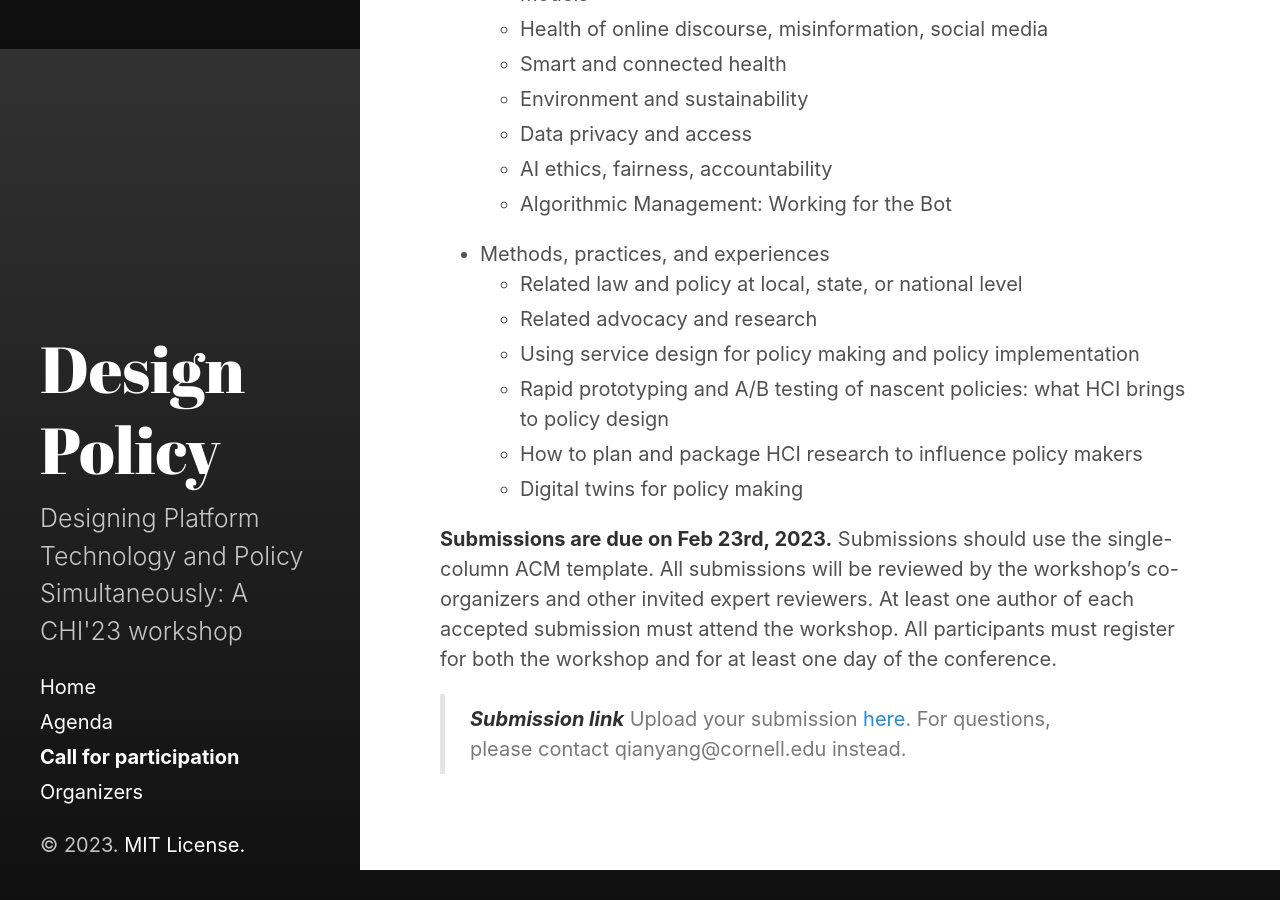
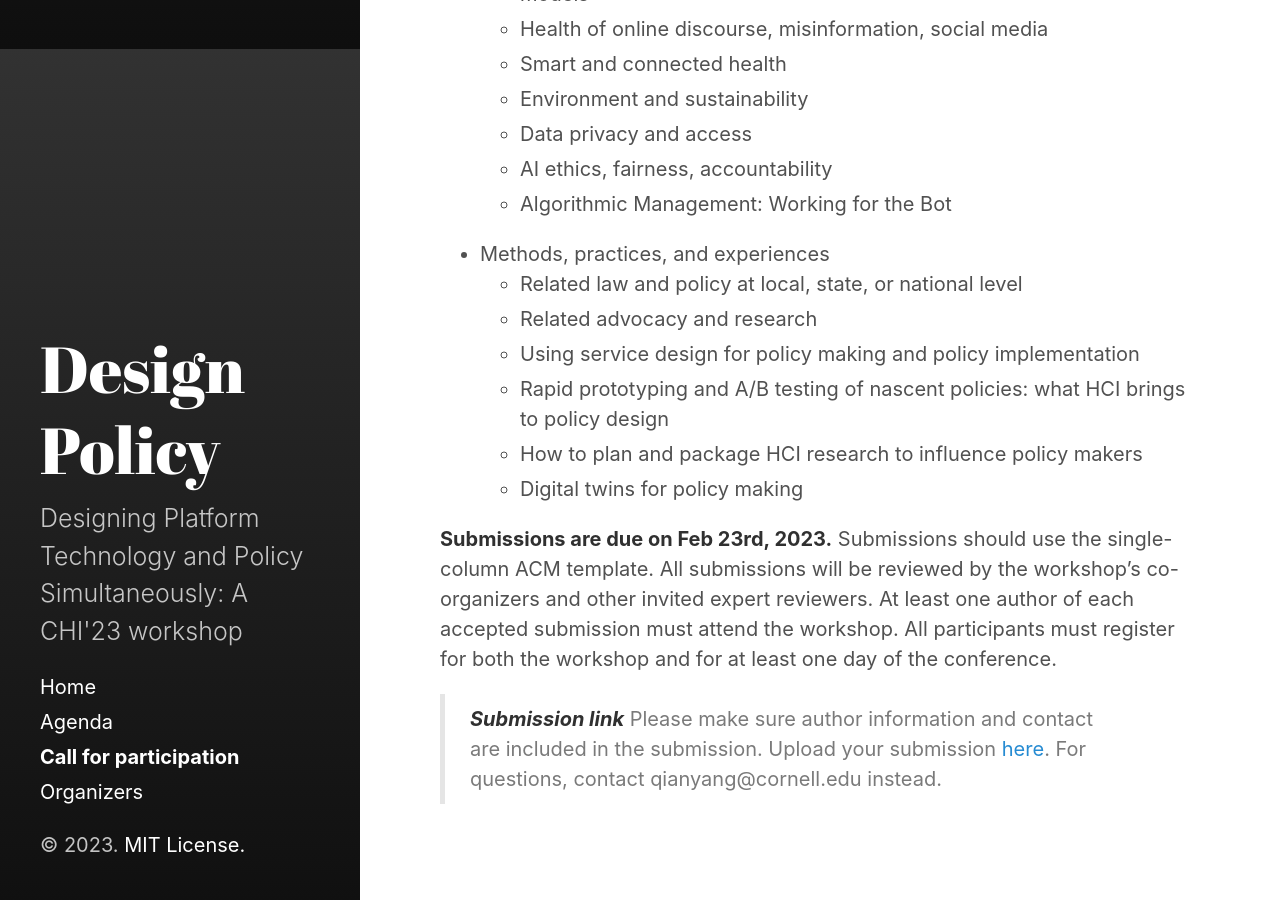
Before and after one commit to yang-qian/designpolicyCHI23, a Jekyll site: the page built from Call for participation.md, in a window 1280 px wide and 900 px high, scrolled down 851 px. Built offline with Jekyll 4.4.1, drawn with Linux system fonts in a browser that asks for light colours; before the commit the page ends 1721 px from its top, so only the background shows below that.

Commit message:
Update Call for participation.md

```diff
--- a/Call for participation.md
+++ b/Call for participation.md
@@ -29,4 +29,4 @@ Submissions may focus on broad insights into the opportunities and open question
 
 **Submissions are due on Feb 23rd, 2023.** Submissions should use the single-column ACM template. All submissions will be reviewed by the workshop’s co-organizers and other invited expert reviewers. At least one author of each accepted submission must attend the workshop. All participants must register for both the workshop and for at least one day of the conference.
 
-> **_Submission link_**  Upload your submission [here](https://cornell.app.box.com/f/7dbdab85a9c647ec824297025ecfd3b1). For questions, please contact qianyang@cornell.edu instead.
+> **_Submission link_**  Please make sure author information and contact are included in the submission. Upload your submission [here](https://cornell.app.box.com/f/7dbdab85a9c647ec824297025ecfd3b1). For questions, contact qianyang@cornell.edu instead.
```
